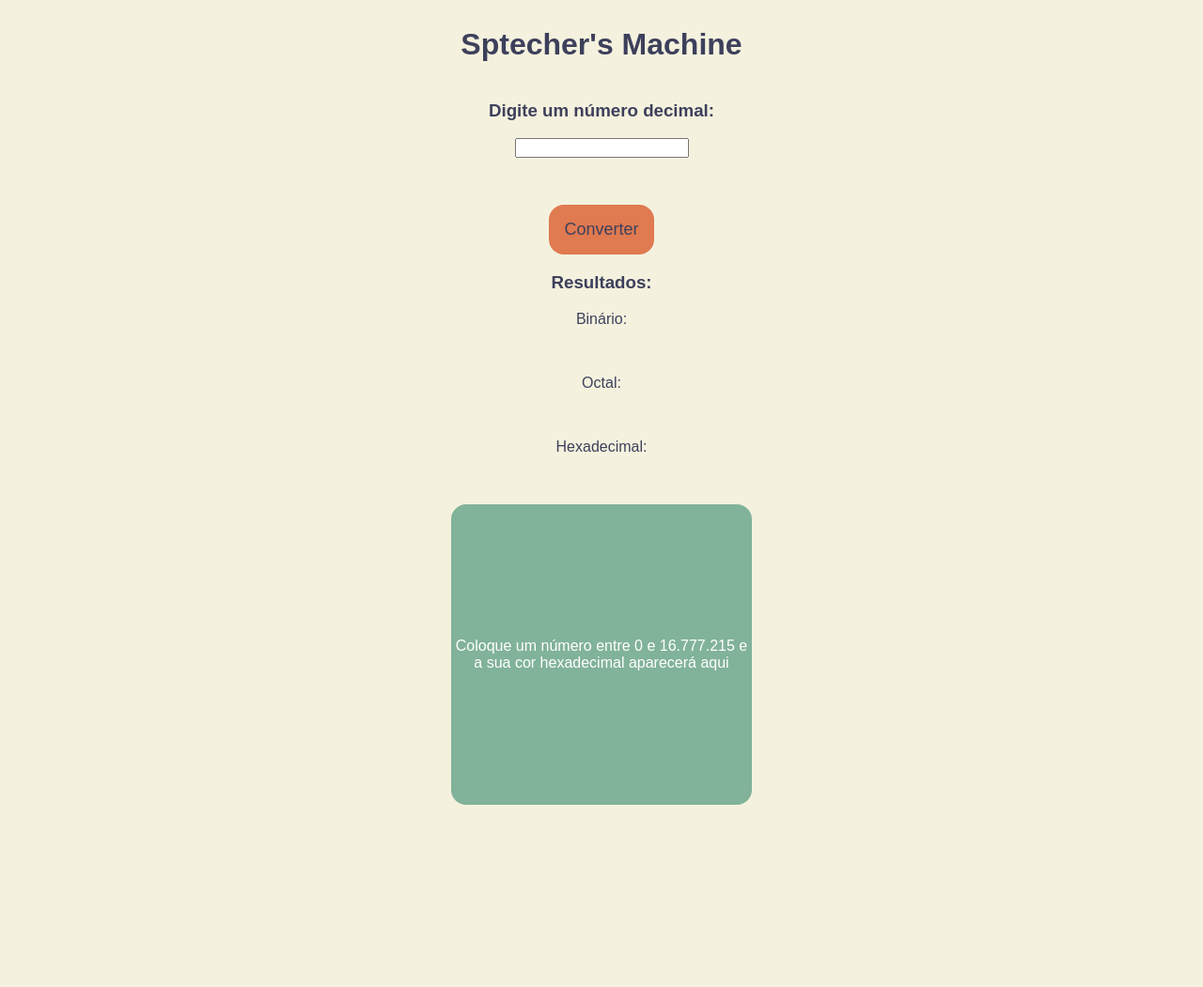
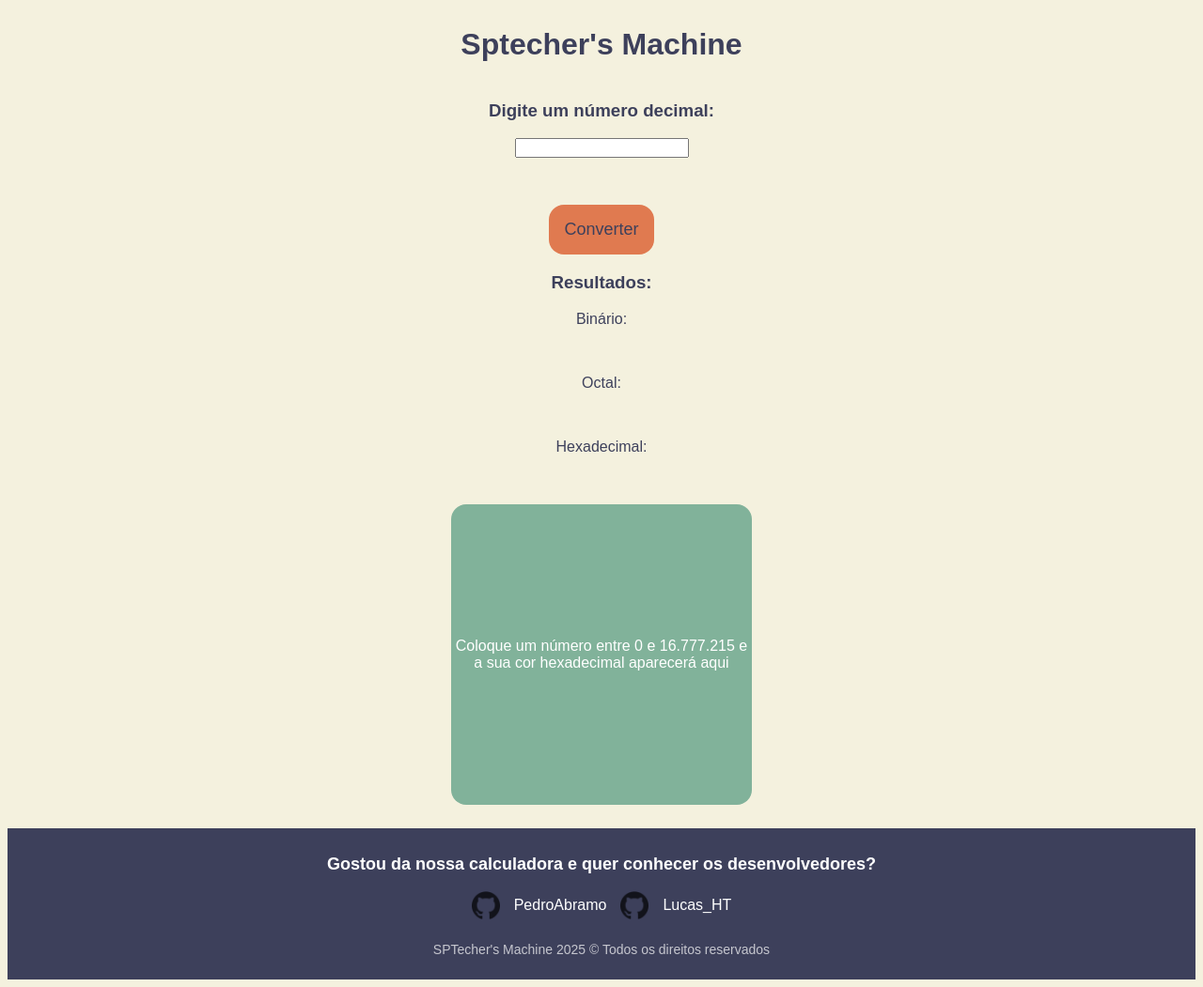
Before and after one commit to LucasTsuzuku-SPTECH/sptech_arqComp_SPTecherMachine, a plain HTML site: page index.html in a window 1280 px wide. Shown: the whole page at 94% size. Before the commit the page ends 865 px from the top, so only its background shows below. Drawn offline with Linux system fonts and the light colour scheme; a web font is replaced by a local one.

Commit message:
criando e editando o rodapé / HTML-JS-CSS / 24/03/25 - 20h20

```diff
--- a/index.html
+++ b/index.html
@@ -40,6 +40,31 @@
         </div>
       </div>
     </main>
+
+    <footer>
+      <div class="interface">
+
+        <section class="line-footer1">
+
+          <h3>Gostou da nossa calculadora e quer conhecer os desenvolvedores?</h3>
+
+        </section>
+
+        <section class="line-footer2">
+
+          <div class="box-line-footer">
+            <img src="github.png" alt="github">
+            <a href="https://github.com/PedroAbramo" style="color: white;">PedroAbramo</a>
+            <img src="github.png" alt="github">
+            <a href="https://github.com/LucasTsuzuku-SPTECH" style="color: white;">Lucas_HT</a>
+          </div>
+          <p>SPTecher's Machine 2025 © Todos os direitos reservados</p>
+
+        </section>
+
+      </div>
+    </footer>
+
   </body>
 </html>
 <script>
--- a/style.css
+++ b/style.css
@@ -41,6 +41,7 @@ button:hover {
   justify-content: center;
   height: auto;
   width: auto;
+  margin-bottom: 25px;
 }
 
 #div_resultados_hexadecimal_caixaColorida p {
@@ -57,3 +58,51 @@ button:hover {
   color: #ffffff;
   margin: 0;
 }
+
+footer {
+  background-color: #3d405b; /* Fundo escuro para destacar o rodapé */
+  color: white; /* Texto branco para melhor contraste */
+  text-align: center;
+}
+
+/* distância entre o conteúdo da tag e as suas bordas*/
+.interface {
+  padding: 10px;
+}
+
+.line-footer1 h3 {
+  font-size: 18px;
+}
+
+.line-footer2 {
+  display: flex;
+  flex-direction: column;
+  align-items: center;
+}
+
+.box-line-footer {
+  display: flex;
+  align-items: center;
+  gap: 15px; /* Espaço entre os itens */
+  margin-bottom: 10px;
+}
+
+/* Ajustando tamanho da imagem */
+.box-line-footer img {
+  width: 30px;
+  height: 30px;
+  opacity: 0.7;
+}
+
+/* Edita os links para o GitHub */
+.box-line-footer a {
+  color: white;
+  text-decoration: none; /* Tira o sublinhado do texto */
+  font-size: 16px;
+}
+
+/* Texto de copyright */
+.line-footer2 p {
+  font-size: 14px;
+  opacity: 0.7;
+}
```
Also changed, not shown: github.png (added).
